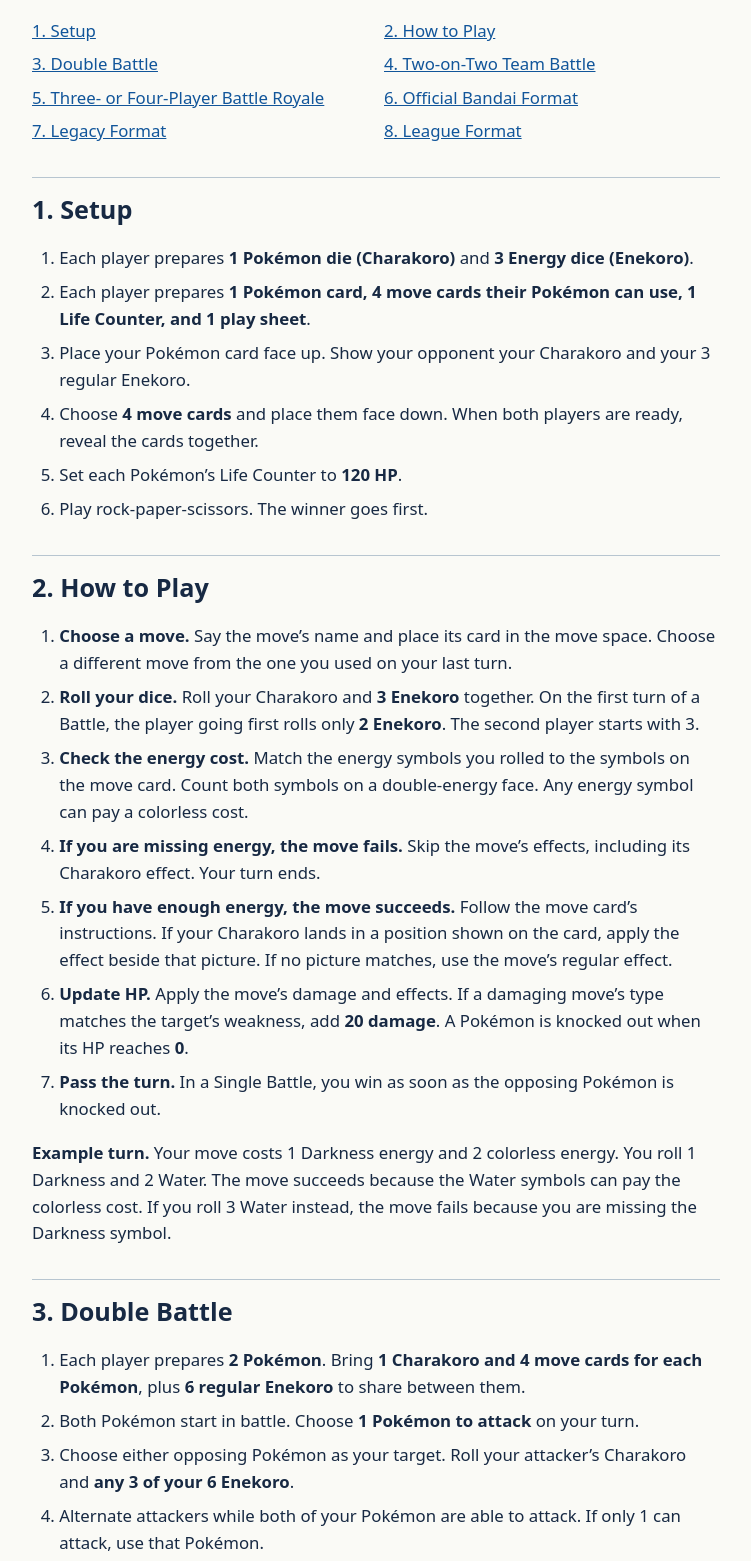
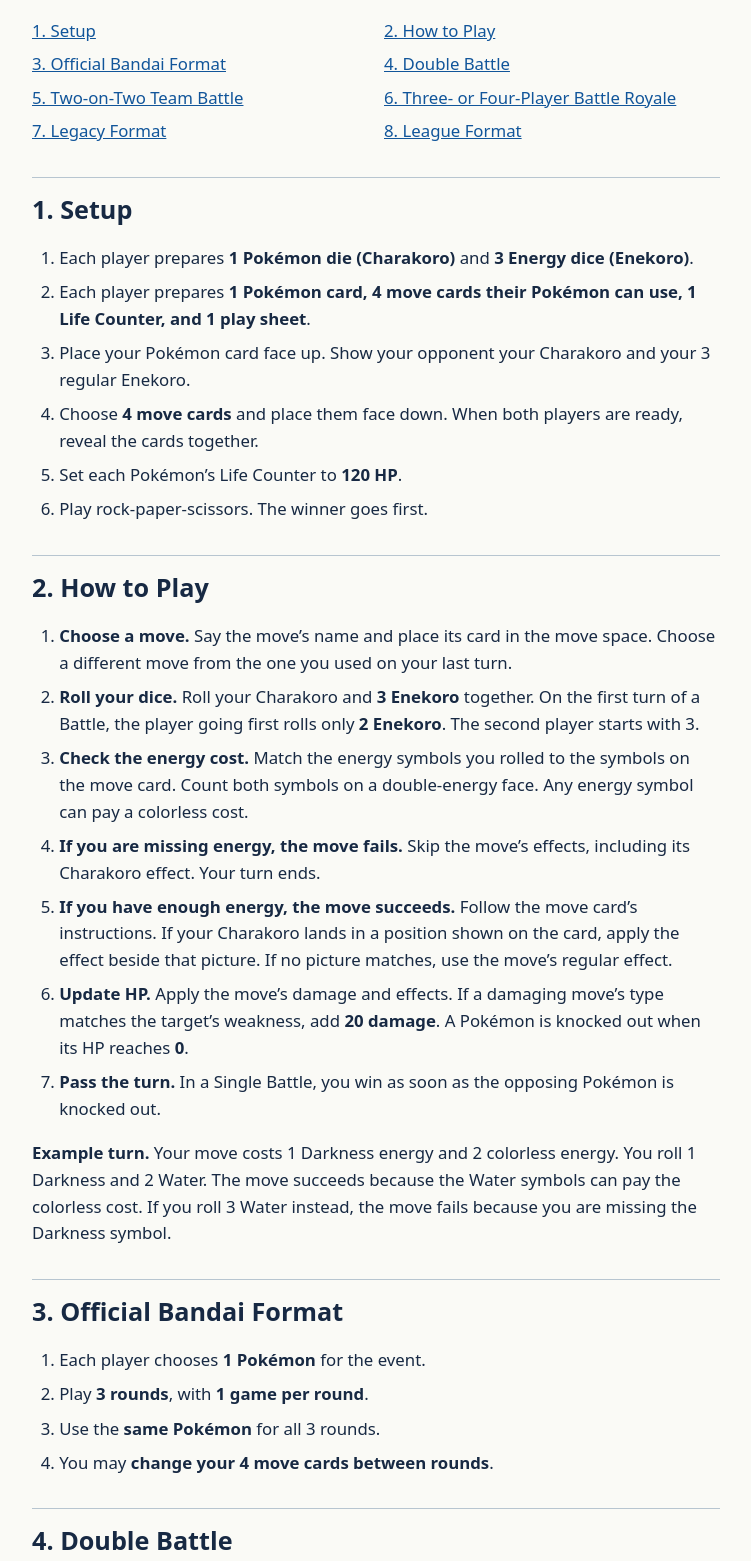
Before and after one commit to PlakoroPokedex/plakoropokedex.github.io, a plain HTML site: page rules.html in a window 1280 px wide. Shown: the part 118-1679 px from the top of the page, without its empty margins (264-1015 px from the left). Drawn offline with Linux system fonts and the light colour scheme.

Commit message:
Move Official Bandai Format to section 3

```diff
--- a/rules.html
+++ b/rules.html
@@ -5,10 +5,10 @@
 <h1>Rules</h1>
 <nav aria-label="Contents"><a href="#setup">1. Setup</a>
 <a href="#turn">2. How to Play</a>
-<a href="#double">3. Double Battle</a>
-<a href="#team">4. Two-on-Two Team Battle</a>
-<a href="#royale">5. Three- or Four-Player Battle Royale</a>
-<a href="#official">6. Official Bandai Format</a>
+<a href="#official">3. Official Bandai Format</a>
+<a href="#double">4. Double Battle</a>
+<a href="#team">5. Two-on-Two Team Battle</a>
+<a href="#royale">6. Three- or Four-Player Battle Royale</a>
 <a href="#legacy">7. Legacy Format</a>
 <a href="#league">8. League Format</a></nav>
 <h2 id="setup">1. Setup</h2>
@@ -31,7 +31,14 @@
 <li><strong>Pass the turn.</strong> In a Single Battle, you win as soon as the opposing Pokémon is knocked out.</li>
 </ol>
 <p><strong>Example turn.</strong> Your move costs 1 Darkness energy and 2 colorless energy. You roll 1 Darkness and 2 Water. The move succeeds because the Water symbols can pay the colorless cost. If you roll 3 Water instead, the move fails because you are missing the Darkness symbol.</p>
-<h2 id="double">3. Double Battle</h2>
+<h2 id="official">3. Official Bandai Format</h2>
+<ol>
+<li>Each player chooses <strong>1 Pokémon</strong> for the event.</li>
+<li>Play <strong>3 rounds</strong>, with <strong>1 game per round</strong>.</li>
+<li>Use the <strong>same Pokémon</strong> for all 3 rounds.</li>
+<li>You may <strong>change your 4 move cards between rounds</strong>.</li>
+</ol>
+<h2 id="double">4. Double Battle</h2>
 <ol>
 <li>Each player prepares <strong>2 Pokémon</strong>. Bring <strong>1 Charakoro and 4 move cards for each Pokémon</strong>, plus <strong>6 regular Enekoro</strong> to share between them.</li>
 <li>Both Pokémon start in battle. Choose <strong>1 Pokémon to attack</strong> on your turn.</li>
@@ -39,7 +46,7 @@
 <li>Alternate attackers while both of your Pokémon are able to attack. If only 1 can attack, use that Pokémon.</li>
 <li>Knock out <strong>both opposing Pokémon</strong> to win.</li>
 </ol>
-<h2 id="team">4. Two-on-Two Team Battle</h2>
+<h2 id="team">5. Two-on-Two Team Battle</h2>
 <ol>
 <li>Form <strong>2 teams of 2 players</strong>. Each player prepares <strong>1 Pokémon, 1 Charakoro, 3 regular Enekoro, and 4 move cards</strong>.</li>
 <li>Teammates must choose <strong>different Pokémon</strong>.</li>
@@ -47,20 +54,13 @@
 <li>On your turn, choose either opposing Pokémon as your target. Roll your Charakoro and <strong>3 Enekoro</strong>.</li>
 <li>Knock out <strong>both Pokémon on the opposing team</strong> to win.</li>
 </ol>
-<h2 id="royale">5. Three- or Four-Player Battle Royale</h2>
+<h2 id="royale">6. Three- or Four-Player Battle Royale</h2>
 <ol>
 <li>Each player prepares <strong>1 Pokémon, 1 Charakoro, 3 regular Enekoro, and 4 move cards</strong>. Everyone plays for themselves.</li>
 <li>Each player rolls <strong>2 Enekoro on their own first turn</strong>. On later turns, roll <strong>3 Enekoro</strong>.</li>
 <li>When choosing a target, check who was targeted by the previous attack. You must choose a different opponent if another target is available.</li>
 <li>When only 2 players remain, they may attack each other every turn.</li>
 <li>The last player whose Pokémon still has HP wins.</li>
-</ol>
-<h2 id="official">6. Official Bandai Format</h2>
-<ol>
-<li>Each player chooses <strong>1 Pokémon</strong> for the event.</li>
-<li>Play <strong>3 rounds</strong>, with <strong>1 game per round</strong>.</li>
-<li>Use the <strong>same Pokémon</strong> for all 3 rounds.</li>
-<li>You may <strong>change your 4 move cards between rounds</strong>.</li>
 </ol>
 <h2 id="legacy">7. Legacy Format</h2>
 <p>Use the 2026 battle rules with the following changes.</p>
```
